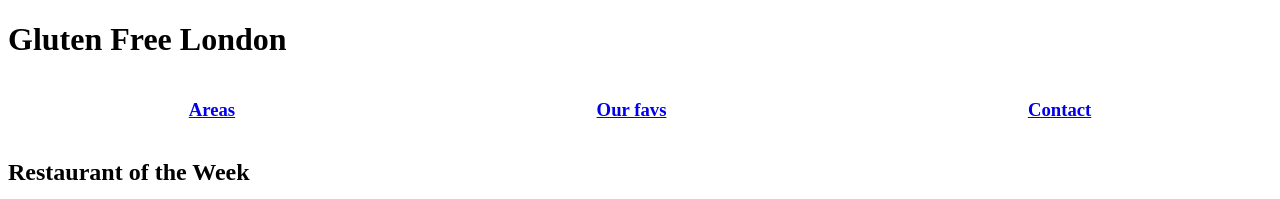
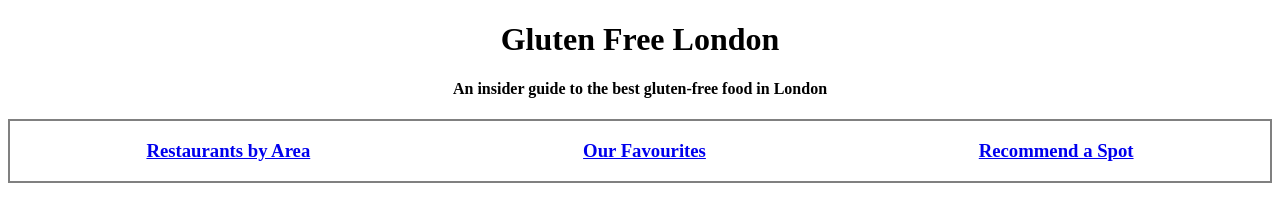
Before and after one commit to tash-steeds/nogluten2, a plain HTML site: page index.html in a window 1280 px wide. Shown: the top 199 px of the page. Drawn offline with Linux system fonts and the light colour scheme.

Commit message:
more basic index

```diff
--- a/css/main.css
+++ b/css/main.css
@@ -1,4 +1,8 @@
 .TopBar{
     display: flex;
     justify-content: space-around;
+    border: 2px solid grey;
 }
+.Title{
+    text-align: center;
+}
--- a/index.html
+++ b/index.html
@@ -6,12 +6,14 @@
     </head>
 
     <body>
+        <div class="Title">
         <h1>Gluten Free London</h1>
-
+        <h4>An insider guide to the best gluten-free food in London</h4>
+        </div>
         <div class="TopBar">
-            <h3><a href="areas.html">Areas</a></h3> <!--how to make the drop down menu/separate pages for each area or one combined one?-->
-            <h3><a href="favs.html">Our favs</a></h3>
-            <h3><a href="contact.html">Contact</a></h3>
+            <h3><a href="areas.html">Restaurants by Area</a></h3> <!--how to make the drop down menu/separate pages for each area or one combined one?-->
+            <h3><a href="favs.html">Our Favourites</a></h3>
+            <h3><a href="contact.html">Recommend a Spot</a></h3>
         </div>
         <div>
             <h2>Restaurant of the Week</h2>
```
